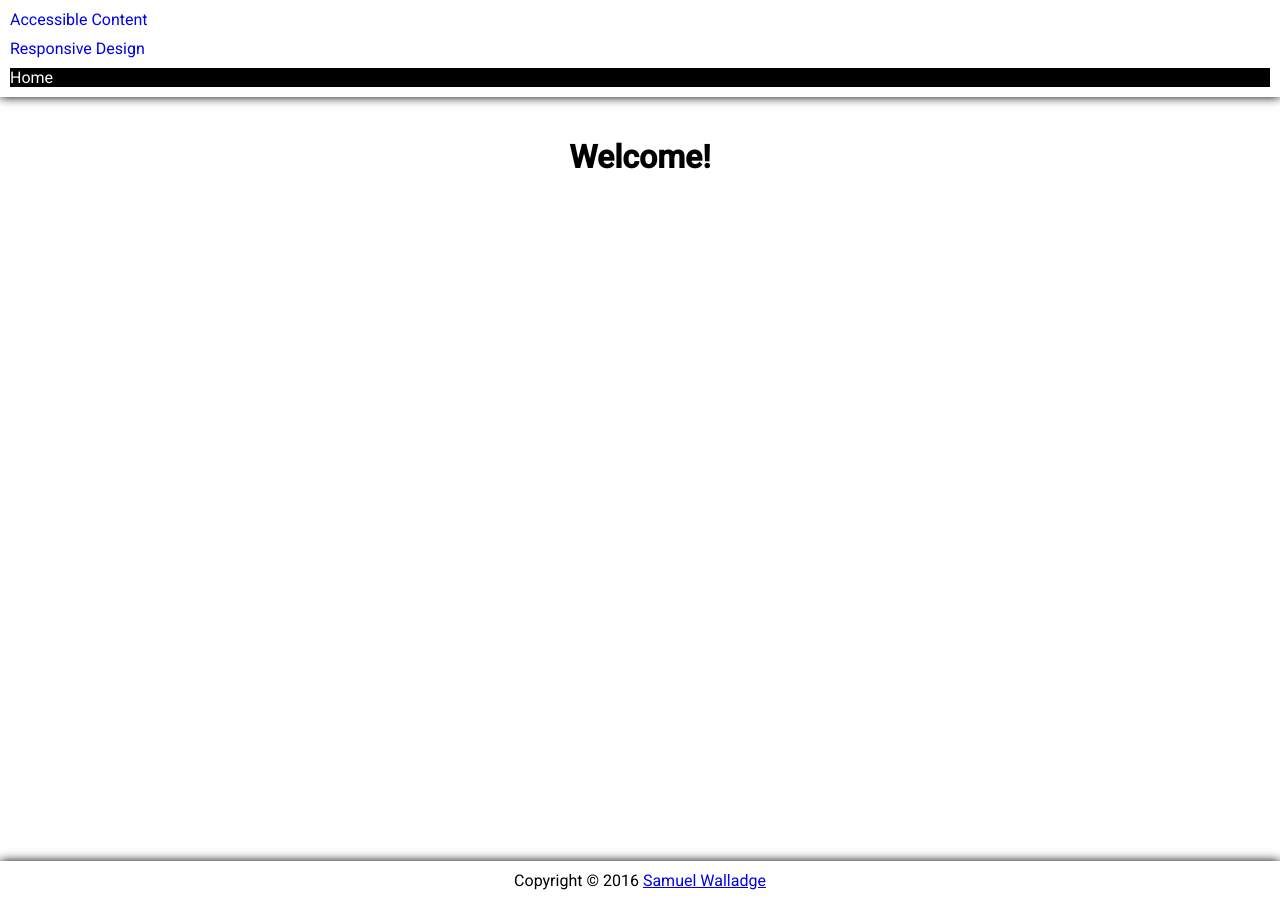
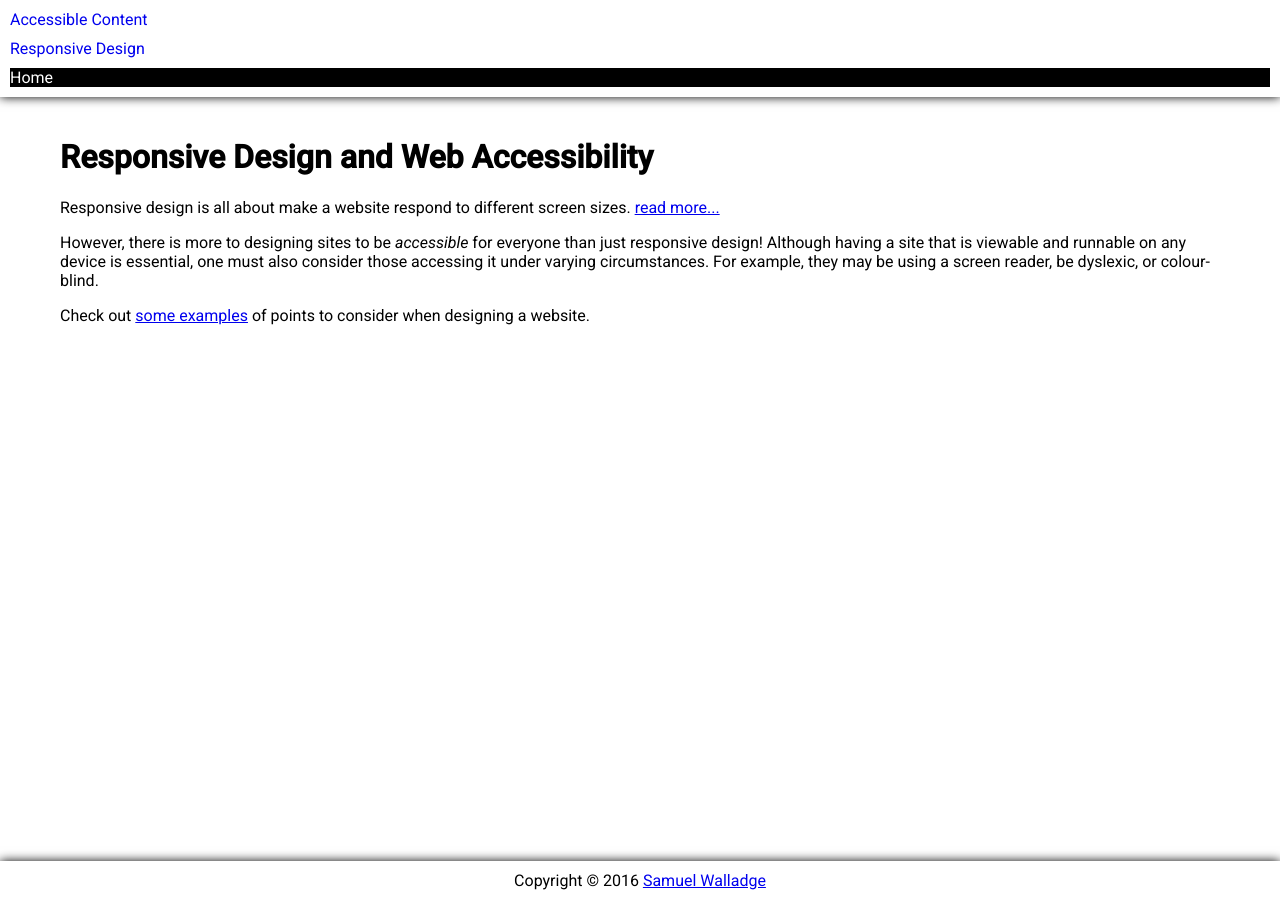
Before and after one commit to swalladge/hit226-a1, a Jekyll site: the page built from index.html, in a window 1280 px wide. Built offline with Jekyll 4.4.1, drawn with Linux system fonts in a browser that asks for light colours.

Commit message:
added index page content text

```diff
--- a/design.html
+++ b/design.html
@@ -1,6 +1,7 @@
 ---
 layout: main
 title: Responsive Design
+permalink: /responsive/
 ---
       <section>
         <h2>What is responsive design</h2>
--- a/index.html
+++ b/index.html
@@ -2,4 +2,18 @@
 layout: main
 title: Home
 ---
-    <h1> Welcome! </h1>
+    <h1> Responsive Design and Web Accessibility </h1>
+
+    <p>
+    Responsive design is all about make a website respond to different screen sizes. <a href="{{ site.baseurl }}/responsive/">read more...</a>
+    </p>
+
+    <p>
+    However, there is more to designing sites to be <em>accessible</em> for everyone than just responsive design!
+    Although having a site that is viewable and runnable on any device is essential, one must also consider those accessing it under varying circumstances.
+    For example, they may be using a screen reader, be dyslexic, or colour-blind.
+    </p>
+
+    <p>
+    Check out <a href="{{ site.baseurl }}/accessibility/">some examples</a> of points to consider when designing a website.
+    </p>
```
